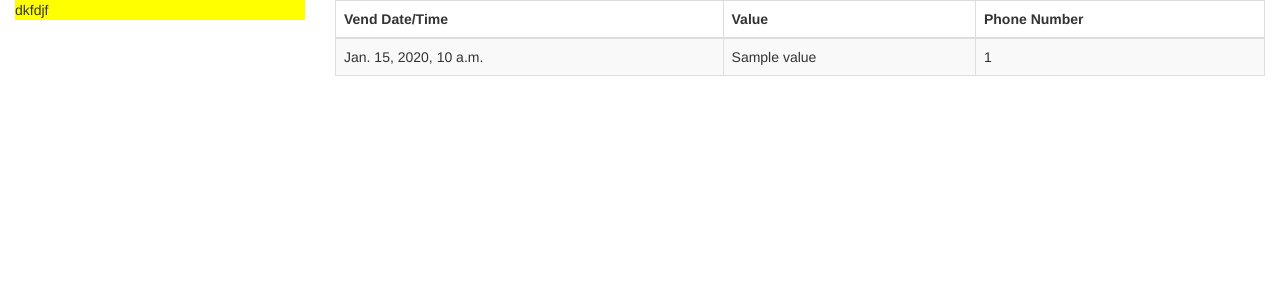
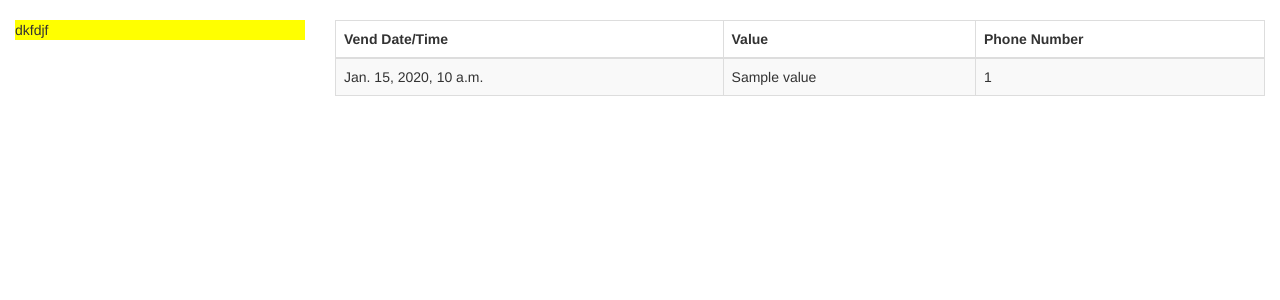
Before and after one commit to deone/vendor, a Django app: template vend/templates/vend/report.html in a window 1280 px wide. Shown: the part 50-350 px from the top of the page. Run offline with Django 3.2, Linux system fonts and the light colour scheme; the template is opened without the code that fills it: most values are stand-ins (such as "Sample title", 1, 10 or a date in 2020); some libraries are stand-ins or nearby versions.

Commit message:
Add top margin.

```diff
--- a/static/css/main.css
+++ b/static/css/main.css
@@ -40,3 +40,7 @@
 .messages li.error {
   color: red;
 }
+
+.vends {
+  margin-top: 20px;
+}
--- a/vend/templates/vend/report.html
+++ b/vend/templates/vend/report.html
@@ -5,7 +5,7 @@
 {% block report_link %}<li class="active"><a href="{% url 'report' %}">Vend Report</a></li>{% endblock %}
 
 {% block app_body %}
-<div class="row">
+<div class="row vends">
     <div class="col-md-3">
         <div style="background: #ff0;">dkfdjf</div>
     </div>
```
